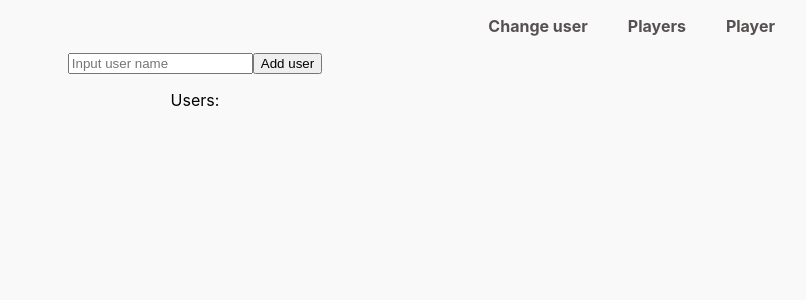
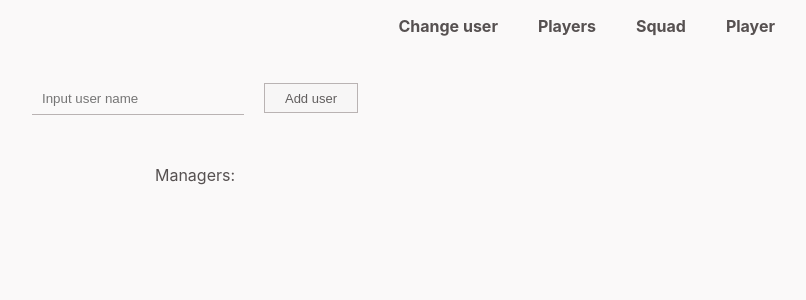
Before and after one commit to Bovdis/choose-eleven, a React (Create React App) app: page / in a window 1280 px wide. Shown: the top 300 px of the page, without its empty margins (445-1251 px from the left). Built offline with nearby package versions, Linux system fonts and the light colour scheme.

Commit message:
Change user page

```diff
--- a/src/_variables.scss
+++ b/src/_variables.scss
@@ -3,6 +3,8 @@ $app-background: #dad0d01f;
 $link-text: #1d1515bd;
 $light-gray: #b9b3b3;
 
+$red: #f22525;
+
 $font-weight-normal: 400;
 $font-weight-semi-bold: 600;
 $font-weight-bold: 700;
--- a/src/components/PlayersList/playerslist.module.scss
+++ b/src/components/PlayersList/playerslist.module.scss
@@ -3,6 +3,7 @@
 .playerListTable {
   width: 100%;
   border-collapse: collapse;
+  margin-top: 50px;
 
   &Header {
     font-weight: $font-weight-bold;
--- a/src/layout/index.tsx
+++ b/src/layout/index.tsx
@@ -5,10 +5,12 @@ import { Routes } from "../models";
 import Players from "../pages/Players";
 import Player from "../pages/Player";
 import ChooseUser from "../pages/ChooseUser";
+import Squad from "../pages/Squad";
 
 export const routes: Routes = [
   { path: "/", name: "Change user", component: ChooseUser },
   { path: "/players", name: "Players", component: Players },
+  { path: "/squad", name: "Squad", component: Squad },
   { path: "/player/:id/:name", name: "Player", component: Player },
 ];
 
--- /dev/null
+++ b/src/pages/ChooseUser/chooseUser.module.scss
@@ -0,0 +1,63 @@
+@import "../../variables";
+
+.inputUser {
+  border: 0;
+  //   border-bottom: 1px solid #87a9c2;
+  border-bottom: 1px solid $light-gray;
+  background-color: transparent;
+  width: 200px;
+  height: 30px;
+  position: relative;
+  margin-top: 30px;
+  padding-left: 10px;
+  margin-right: 20px;
+
+  //   &::placeholder {
+  //     position: absolute;
+  //     bottom: 0;
+  //   }
+
+  &:focus-visible {
+    outline: 0;
+  }
+}
+
+.addUserBtn {
+  height: 30px;
+  //   border: 1px solid #87a9c2;
+  border: 1px solid $light-gray;
+  padding: 5px 20px;
+  font-size: 13px;
+  color: #625f5f;
+
+  &:disabled {
+    cursor: not-allowed;
+  }
+}
+
+.userList {
+  margin-top: 50px;
+  color: $link-text;
+
+  &Ul {
+    list-style: none;
+    padding-inline-start: 0;
+
+    .userListNames {
+      //   color: $link-text;
+      border: 0;
+      background-color: transparent;
+      font-size: 14px;
+      cursor: pointer;
+      width: 400px;
+      height: 30px;
+      text-align: left;
+    }
+
+    .userListRemoveBtn {
+      border: 0;
+      background-color: transparent;
+      color: $red;
+    }
+  }
+}
--- a/src/pages/ChooseUser/index.tsx
+++ b/src/pages/ChooseUser/index.tsx
@@ -1,8 +1,15 @@
+import { faTrash } from "@fortawesome/free-solid-svg-icons";
+import { FontAwesomeIcon } from "@fortawesome/react-fontawesome";
+import { observer } from "mobx-react-lite";
 import React, { FC, useState } from "react";
+import { useHistory } from "react-router-dom";
 import useStores from "../../stores/useStores";
+import styles from "./chooseUser.module.scss";
 
 const ChooseUser: FC = () => {
   const [userName, setUserName] = useState("");
+
+  const history = useHistory();
 
   const {
     usersStore: { allUsers, addNewUser, removeUser, setCurrentUser },
@@ -14,9 +21,21 @@ const ChooseUser: FC = () => {
         <input
           type="text"
           placeholder="Input user name"
-          onChange={(e) => setUserName(e.target.value)}
+          className={styles.inputUser}
+          value={userName}
+          onChange={(e) => {
+            setUserName(e.target.value);
+          }}
+          onKeyPress={(e) => {
+            if (e.key === "Enter") {
+              addNewUser(userName);
+              setUserName("");
+            }
+          }}
         />
         <button
+          className={styles.addUserBtn}
+          disabled={!userName}
           onClick={() => {
             addNewUser(userName);
             setUserName("");
@@ -25,14 +44,25 @@ const ChooseUser: FC = () => {
           Add user
         </button>
       </div>
-      <div>
-        <p>Users:</p>
-        <ul>
+      <div className={styles.userList}>
+        <p>Managers:</p>
+        <ul className={styles.userListUl}>
           {allUsers.map((user) => (
-            <li>
-              <button onClick={() => setCurrentUser(user)}>{user.name}</button>
-              <button onClick={() => removeUser(user.name)}>
-                Remove user icon (trash can)
+            <li key={user.name}>
+              <button
+                className={styles.userListNames}
+                onClick={() => {
+                  setCurrentUser(user);
+                  history.push("/players");
+                }}
+              >
+                {user.name}
+              </button>
+              <button
+                className={styles.userListRemoveBtn}
+                onClick={() => removeUser(user.name)}
+              >
+                <FontAwesomeIcon icon={faTrash} />
               </button>
             </li>
           ))}
@@ -42,4 +72,4 @@ const ChooseUser: FC = () => {
   );
 };
 
-export default ChooseUser;
+export default observer(ChooseUser);
--- a/src/pages/Player/index.tsx
+++ b/src/pages/Player/index.tsx
@@ -11,12 +11,10 @@ const Player: FC = () => {
     playersStore: { currentPlayer },
   } = useStores();
 
-  console.log("currentPlayer", currentPlayer);
-
   return (
     <>
       <BackLink
-        href="/"
+        href="/players"
         icon={faHandPointLeft}
         linkText="Back to Players"
         passedClassName={styles.backLink}
--- a/src/pages/Players/index.tsx
+++ b/src/pages/Players/index.tsx
@@ -1,9 +1,23 @@
 import React, { FC } from "react";
 import PlayersList from "../../components/PlayersList";
+import useStores from "../../stores/useStores";
+import styles from "./players.module.scss";
 
 const Players: FC = () => {
+  const {
+    usersStore: { currentUser },
+  } = useStores();
+
   return (
     <div>
+      <div className={styles.managerInfo}>
+        <p>
+          Manager: <span>{currentUser.name}</span>
+        </p>
+        <p>
+          Available budget: <span>{currentUser.budget + " £"}</span>
+        </p>
+      </div>
       <PlayersList />
     </div>
   );
--- /dev/null
+++ b/src/pages/Players/players.module.scss
@@ -0,0 +1,4 @@
+.managerInfo {
+  text-align: left;
+  margin-top: 30px;
+}
--- /dev/null
+++ b/src/pages/Squad/index.tsx
@@ -0,0 +1,12 @@
+import React, { FC } from "react";
+import useStores from "../../stores/useStores";
+
+const Squad: FC = () => {
+  const {
+    usersStore: { currentUser },
+  } = useStores();
+
+  return <div></div>;
+};
+
+export default Squad;
--- a/src/stores/UserStore.ts
+++ b/src/stores/UserStore.ts
@@ -26,7 +26,7 @@ class UsersStore {
 
   removeUser = (userName: string) => {
     runInAction(() => {
-      this.allUsers.filter((u) => u.name !== userName);
+      this.allUsers = this.allUsers.filter((u) => u.name !== userName);
     });
   };
 }
```
